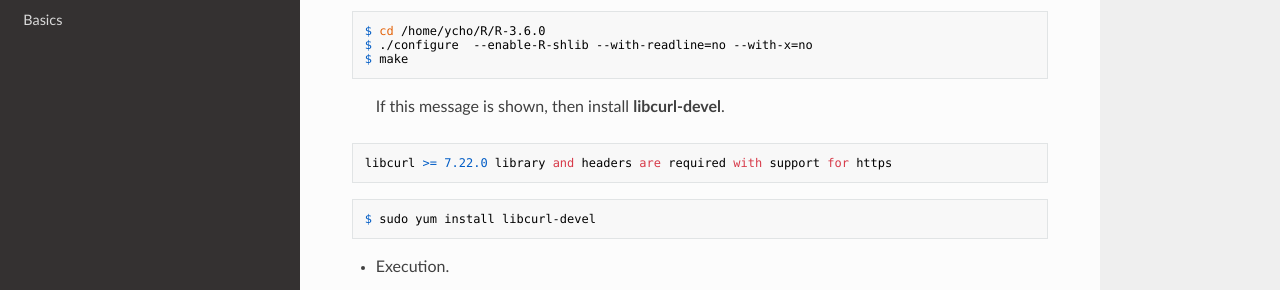
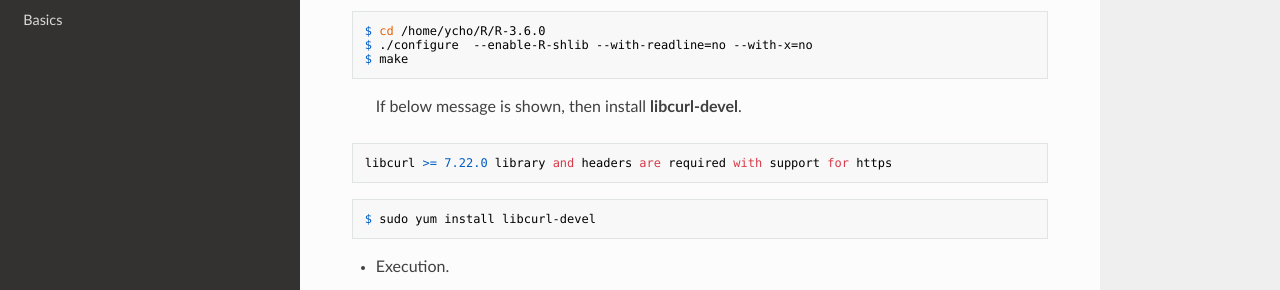
Before and after one commit to WonyoungCho/Statistics, an MkDocs documentation site: the page built from docs/index.md, in a window 1280 px wide and 900 px high, scrolled down 643 px. Shown: the part 161-451 px from the top of the window. Built offline with MkDocs 1.6.1, drawn with Linux system fonts in a browser that asks for light colours; nearby versions of some CDN libraries; old or Windows-style settings are respelled for this version of MkDocs.

Commit message:
Update index.md

````diff
--- a/docs/index.md
+++ b/docs/index.md
@@ -34,7 +34,7 @@ $ cd /home/ycho/R/R-3.6.0
 $ ./configure  --enable-R-shlib --with-readline=no --with-x=no
 $ make
 ```
-> If this message is shown, then install **libcurl-devel**.
+> If below message is shown, then install **libcurl-devel**.
 ```
 libcurl >= 7.22.0 library and headers are required with support for https
 ```
````
